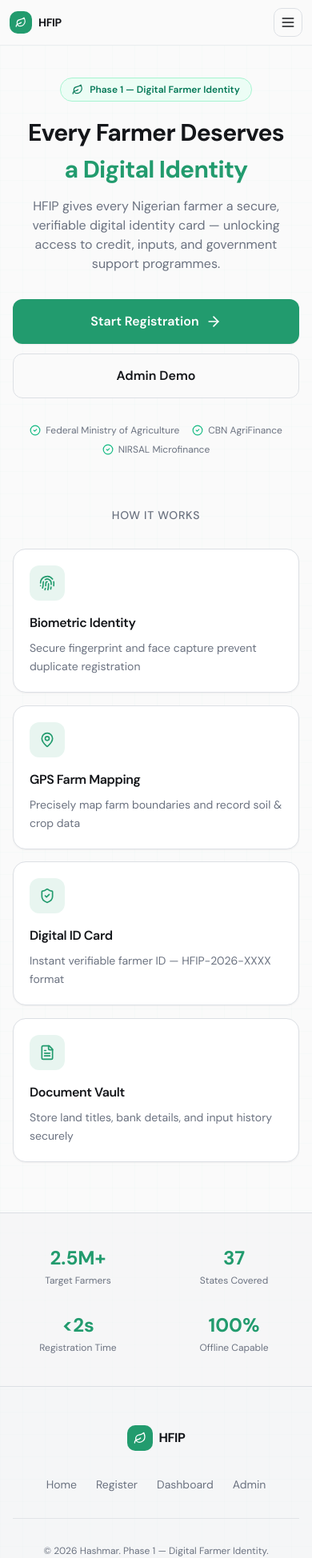
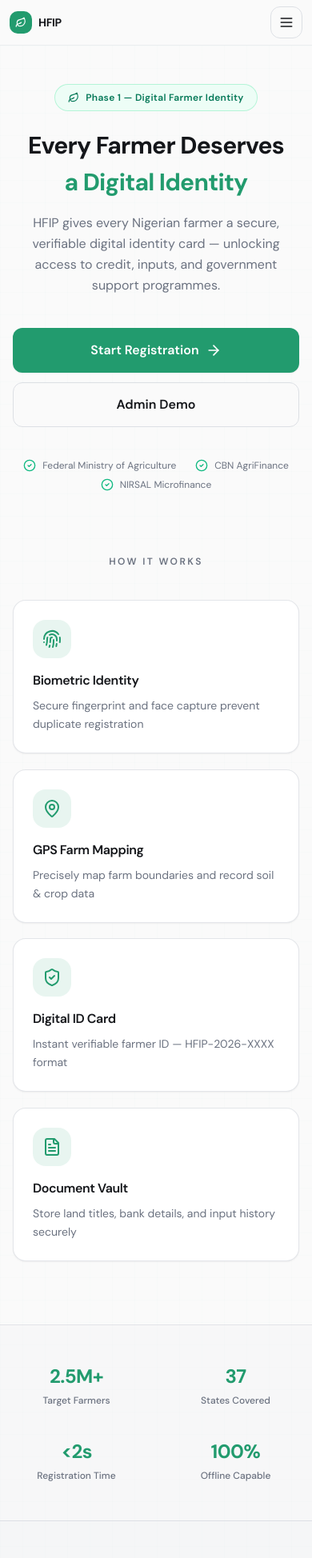
Before and after one commit to fisayoariyo/hfip, a Next.js app: page / in a window 390 px wide. Shown: the top 1948 px of the page at 80% size. Built offline with nearby package versions, Linux system fonts and the light colour scheme.

Commit message:
Refined HomePage

```diff
--- a/app/page.tsx
+++ b/app/page.tsx
@@ -31,14 +31,14 @@ export default function HomePage() {
 
   return (
     <div className="relative min-h-screen overflow-x-hidden">
-      {/* Background grid — full height so footer has subtle continuation */}
-      <div className="pointer-events-none absolute inset-0 bg-grid-emerald opacity-30 sm:opacity-40" />
+      {/* Background grid — subtle */}
+      <div className="pointer-events-none absolute inset-0 bg-grid-emerald opacity-25 sm:opacity-30" />
 
       {/* Hero */}
-      <section className="relative mx-auto max-w-4xl px-4 pb-16 pt-10 text-center sm:px-6 sm:pb-20 sm:pt-20 lg:pt-28">
-        {/* Pill badge — opacity-0 so hidden until hero-in runs; keyframes in globals.css */}
+      <section className="relative mx-auto max-w-4xl px-4 pb-20 pt-12 text-center sm:px-6 sm:pb-24 sm:pt-24 lg:pt-32">
+        {/* Pill badge */}
         <div
-          className="mb-5 inline-flex items-center gap-2 rounded-full border border-emerald-200 bg-emerald-50 px-3.5 py-1.5 text-xs font-semibold text-emerald-700 opacity-0 dark:border-emerald-800 dark:bg-emerald-950/40 dark:text-emerald-400 sm:mb-6 sm:px-4"
+          className="mb-6 inline-flex items-center gap-2 rounded-full border border-emerald-200/80 bg-emerald-50/90 px-4 py-2 text-xs font-semibold tracking-wide text-emerald-700 opacity-0 dark:border-emerald-800/80 dark:bg-emerald-950/50 dark:text-emerald-400 sm:mb-8 sm:px-5"
           style={{ animation: "hero-in 0.6s cubic-bezier(0.22, 1, 0.36, 1) 0.1s forwards" }}
         >
           <Leaf className="h-3.5 w-3.5 shrink-0" />
@@ -46,15 +46,15 @@ export default function HomePage() {
         </div>
 
         <h1
-          className="text-3xl font-bold tracking-tight text-balance opacity-0 sm:text-5xl lg:text-6xl lg:leading-[1.15]"
+          className="text-3xl font-bold tracking-tight text-balance opacity-0 sm:text-5xl lg:text-6xl lg:leading-[1.12] lg:tracking-tight"
           style={{ animation: "hero-in 0.6s cubic-bezier(0.22, 1, 0.36, 1) 0.15s forwards" }}
         >
           <span className="block leading-tight">Every Farmer Deserves</span>
-          <span className="mt-2 block leading-tight text-primary sm:mt-2.5 lg:mt-3">a Digital Identity</span>
+          <span className="mt-2 block leading-tight text-primary sm:mt-3 lg:mt-3.5">a Digital Identity</span>
         </h1>
 
         <p
-          className="mx-auto mt-4 max-w-2xl text-base text-muted-foreground opacity-0 sm:mt-6 sm:text-lg lg:text-xl"
+          className="mx-auto mt-5 max-w-2xl text-base leading-relaxed text-muted-foreground opacity-0 sm:mt-6 sm:text-lg sm:leading-relaxed lg:text-xl lg:leading-relaxed"
           style={{ animation: "hero-in 0.6s cubic-bezier(0.22, 1, 0.36, 1) 0.25s forwards" }}
         >
           HFIP gives every Nigerian farmer a secure, verifiable digital identity card —
@@ -62,7 +62,7 @@ export default function HomePage() {
         </p>
 
         <div
-          className="mt-8 flex w-full max-w-sm flex-col gap-3 opacity-0 sm:mt-10 sm:max-w-none sm:flex-row sm:flex-wrap sm:justify-center"
+          className="mt-10 flex w-full max-w-sm flex-col gap-3 opacity-0 sm:mt-12 sm:max-w-none sm:flex-row sm:flex-wrap sm:justify-center sm:gap-4"
           style={{ animation: "hero-in 0.6s cubic-bezier(0.22, 1, 0.36, 1) 0.35s forwards" }}
         >
           {activeRole === "admin" ? (
@@ -97,12 +97,12 @@ export default function HomePage() {
 
         {/* Trust badges */}
         <div
-          className="mt-8 flex flex-wrap justify-center gap-x-4 gap-y-2 text-xs text-muted-foreground opacity-0 sm:mt-10"
+          className="mt-10 flex flex-wrap justify-center gap-x-6 gap-y-2 text-xs text-muted-foreground opacity-0 sm:mt-12"
           style={{ animation: "hero-in 0.6s cubic-bezier(0.22, 1, 0.36, 1) 0.45s forwards" }}
         >
           {["Federal Ministry of Agriculture", "CBN AgriFinance", "NIRSAL Microfinance"].map(b => (
-            <div key={b} className="flex items-center gap-1.5">
-              <CheckCircle2 className="h-3.5 w-3.5 shrink-0 text-emerald-500" />
+            <div key={b} className="flex items-center gap-2">
+              <CheckCircle2 className="h-4 w-4 shrink-0 text-emerald-500" />
               <span className="truncate">{b}</span>
             </div>
           ))}
@@ -110,30 +110,30 @@ export default function HomePage() {
       </section>
 
       {/* Feature grid — animated cards */}
-      <section className="relative mx-auto max-w-6xl px-4 pb-16 sm:px-6 sm:pb-20 lg:px-8" aria-labelledby="features-heading">
+      <section className="relative mx-auto max-w-6xl px-4 pb-20 sm:px-6 sm:pb-24 lg:px-8" aria-labelledby="features-heading">
         <h2 id="features-heading" className="sr-only">
           How HFIP works
         </h2>
         <p
-          className="mb-8 text-center text-sm font-medium uppercase tracking-wider text-muted-foreground opacity-0 sm:mb-10"
+          className="mb-10 text-center text-xs font-semibold uppercase tracking-[0.2em] text-muted-foreground opacity-0 sm:mb-12"
           style={{ animation: "hero-in 0.5s cubic-bezier(0.22, 1, 0.36, 1) 0.4s forwards" }}
         >
           How it works
         </p>
-        <div className="grid grid-cols-1 gap-4 sm:grid-cols-2 sm:gap-5 lg:grid-cols-4 lg:gap-6">
+        <div className="grid grid-cols-1 gap-5 sm:grid-cols-2 sm:gap-6 lg:grid-cols-4 lg:gap-6">
           {features.map((f, i) => (
             <div
               key={f.title}
-              className="group relative rounded-2xl border border-border bg-card p-5 shadow-sm opacity-0 transition-all duration-300 ease-out hover:-translate-y-1.5 hover:shadow-lg hover:shadow-primary/5 hover:border-primary/20 sm:p-6"
+              className="group relative rounded-2xl border border-border/80 bg-card p-6 shadow-sm opacity-0 transition-all duration-300 ease-out hover:-translate-y-1 hover:shadow-md hover:shadow-primary/5 hover:border-primary/20 sm:p-6"
               style={{
                 animation: "card-in 0.55s cubic-bezier(0.22, 1, 0.36, 1) forwards",
                 animationDelay: `${0.5 + i * 0.08}s`,
               }}
             >
-              <div className="flex h-11 w-11 items-center justify-center rounded-xl bg-primary/10 transition-transform duration-300 group-hover:scale-110 sm:h-12 sm:w-12">
-                <f.icon className="h-5 w-5 text-primary sm:h-6 sm:w-6" />
+              <div className="flex h-12 w-12 items-center justify-center rounded-2xl bg-primary/10 transition-transform duration-300 group-hover:scale-105 sm:h-12 sm:w-12">
+                <f.icon className="h-6 w-6 text-primary" />
               </div>
-              <h3 className="mt-4 font-semibold tracking-tight sm:text-base">{f.title}</h3>
+              <h3 className="mt-4 font-semibold tracking-tight text-foreground sm:text-base">{f.title}</h3>
               <p className="mt-2 text-sm leading-relaxed text-muted-foreground">{f.desc}</p>
             </div>
           ))}
@@ -141,18 +141,18 @@ export default function HomePage() {
       </section>
 
       {/* Stats bar */}
-      <section className="relative border-t border-border bg-muted/30 py-10 sm:py-12" aria-label="Platform stats">
+      <section className="relative border-t border-border/80 bg-muted/25 py-12 sm:py-14" aria-label="Platform stats">
         <div className="mx-auto max-w-4xl px-4 sm:px-6">
-          <div className="grid grid-cols-2 gap-8 text-center sm:grid-cols-4">
+          <div className="grid grid-cols-2 gap-10 text-center sm:grid-cols-4">
             {[
               { value: "2.5M+", label: "Target Farmers" },
               { value: "37", label: "States Covered" },
               { value: "<2s", label: "Registration Time" },
               { value: "100%", label: "Offline Capable" },
             ].map(s => (
-              <div key={s.label} className="transition-transform duration-200 hover:scale-105">
-                <p className="text-2xl font-bold text-primary sm:text-3xl">{s.value}</p>
-                <p className="mt-1 text-xs text-muted-foreground sm:text-sm">{s.label}</p>
+              <div key={s.label} className="transition-transform duration-200 hover:scale-[1.02]">
+                <p className="text-2xl font-bold tracking-tight text-primary sm:text-3xl">{s.value}</p>
+                <p className="mt-1.5 text-xs font-medium text-muted-foreground sm:text-sm">{s.label}</p>
               </div>
             ))}
           </div>
--- a/components/shared/Navbar.tsx
+++ b/components/shared/Navbar.tsx
@@ -199,11 +199,13 @@ export default function Navbar() {
           {navItems}
         </div>
 
-        {/* Mobile: hamburger */}
+        {/* Mobile: hamburger — instant tap feedback, no delay */}
         <div className="flex items-center gap-2 md:hidden">
           <button
+            type="button"
             onClick={() => setMenuOpen((o) => !o)}
-            className="flex h-9 w-9 shrink-0 items-center justify-center rounded-lg border border-border text-foreground transition-colors hover:bg-accent"
+            className="flex h-10 w-10 shrink-0 items-center justify-center rounded-xl border border-border bg-transparent text-foreground transition-colors hover:bg-accent active:scale-95 active:bg-accent"
+            style={{ touchAction: "manipulation" }}
             aria-label={menuOpen ? "Close menu" : "Open menu"}
             aria-expanded={menuOpen}
           >
@@ -220,17 +222,17 @@ export default function Navbar() {
           aria-modal="true"
           aria-label="Navigation menu"
         >
-          {/* Dimmed backdrop — tap to close */}
+          {/* Backdrop visible immediately, no fade delay */}
           <button
             type="button"
             onClick={() => setMenuOpen(false)}
-            className="absolute inset-0 bg-black/50 backdrop-blur-sm transition-opacity duration-200"
+            className="absolute inset-0 bg-black/50 backdrop-blur-sm"
             aria-label="Close menu"
           />
-          {/* Solid panel — less transparent, 2026-style */}
+          {/* Panel animates in; backdrop already visible for instant feedback */}
           <div
             className="relative mx-3 mt-1 overflow-hidden rounded-2xl border border-border bg-card shadow-2xl shadow-black/15 ring-1 ring-black/5 dark:ring-white/10"
-            style={{ animation: "menu-panel-in 0.3s cubic-bezier(0.32, 0.72, 0, 1) forwards" }}
+            style={{ animation: "menu-panel-in 0.25s cubic-bezier(0.32, 0.72, 0, 1) forwards" }}
           >
             <div className="px-2 pb-5 pt-2">
               {mobileMenuItems}
```
